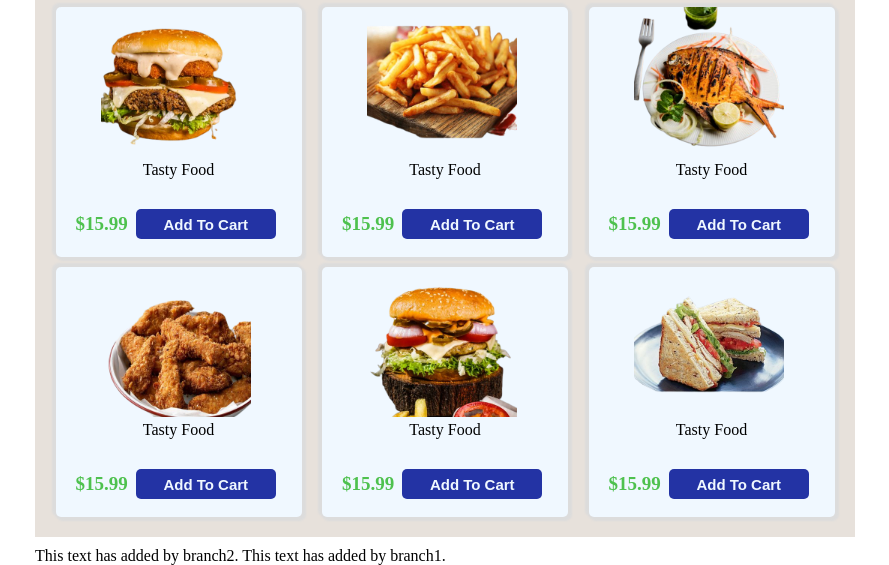
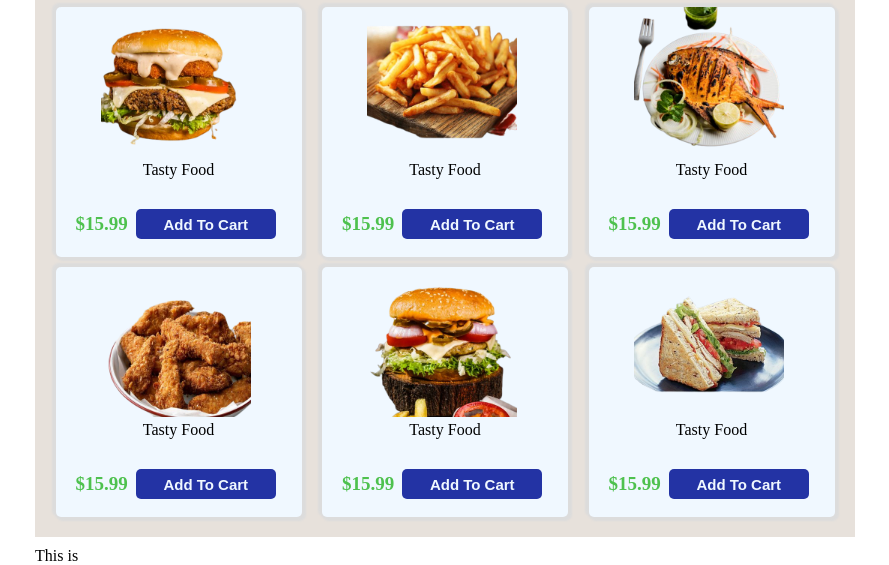
Before and after one commit to mohammadahmadraza/Resto_Site, a plain HTML site: page index.html in a window 1280 px wide. Shown: the part 533-1098 px from the top of the page, without its empty margins (195-1084 px from the left). Drawn offline with Linux system fonts and the light colour scheme.

Commit message:
Edit Footer text

```diff
--- a/index.html
+++ b/index.html
@@ -124,8 +124,7 @@
         </section>
     </main>
     <footer>
-        This text has added by branch2.
-        This text has added by branch1.
+        This is
     </footer>
 </body>
 
```
